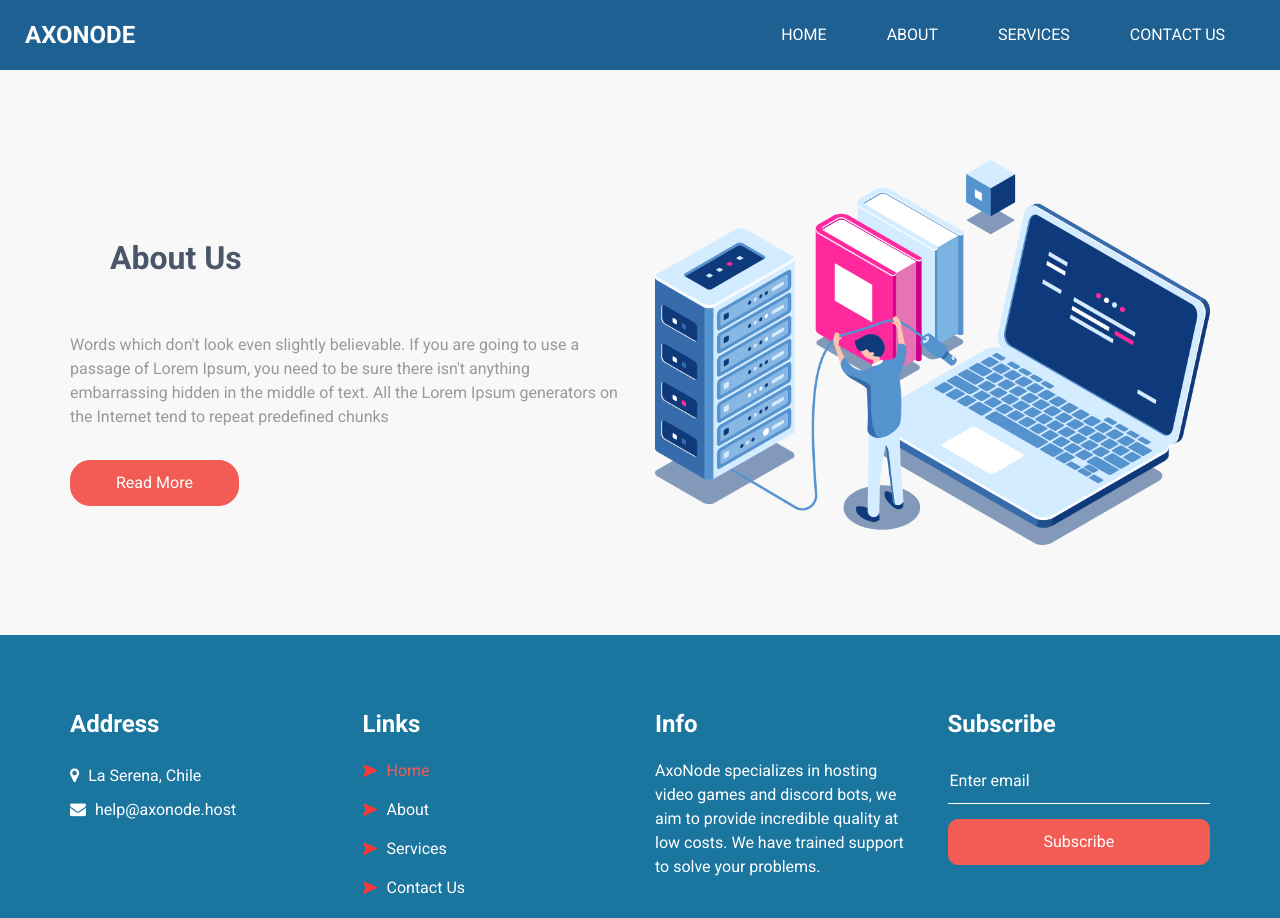
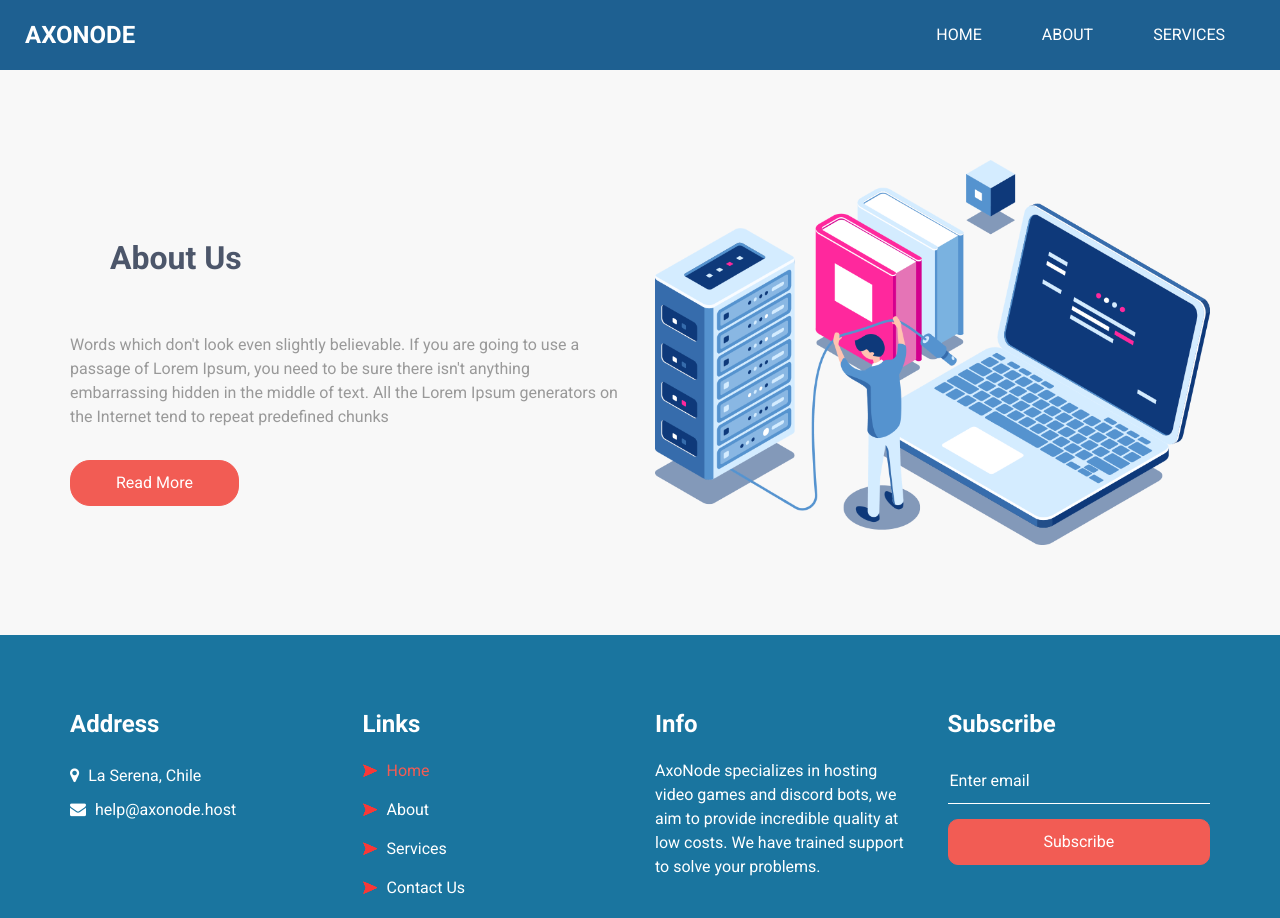
Before and after one commit to MrChileball/MrChileball.github.io, a website: page about.html in a window 1280 px wide. Shown: the top 918 px of the page. Drawn offline with Linux system fonts and the light colour scheme; a script that the page names is missing.

```diff
--- a/about.html
+++ b/about.html
@@ -57,9 +57,6 @@
               </li>
               <li class="nav-item">
                 <a class="nav-link" href="service.html">Services</a>
-              </li>
-              <li class="nav-item">
-                <a class="nav-link" href="contact.html">Contact Us</a>
               </li>
             </ul>
           </div>
```
Also changed, not shown: index.html (+0 -3 lines), service.html (+0 -3 lines).
